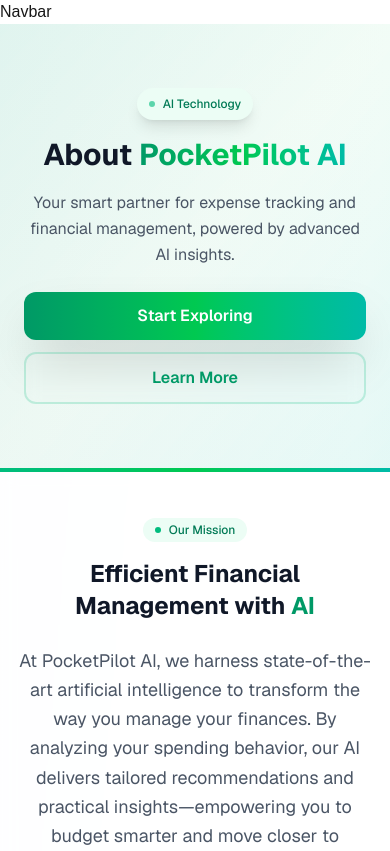
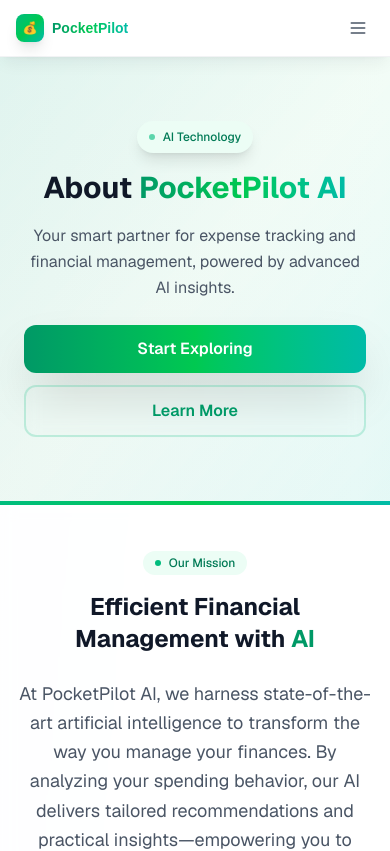
Before and after one commit to ridhwan-ra2005171/PocketPilotAI, a Next.js app: page /about in a window 390 px wide. Shown: the top 851 px of the page. Built offline with nearby package versions, Linux system fonts and the light colour scheme; no server answers.

Commit message:
fixed the navbar back
problem was the account was not added to the usser table in neon

```diff
--- a/components/Navbar.tsx
+++ b/components/Navbar.tsx
@@ -1,242 +1,241 @@
-// 'use client';
+'use client';
 
-// import { SignInButton, SignedIn, SignedOut, UserButton } from '@clerk/nextjs';
-// import Link from 'next/link';
-// import ThemeToggle from './ThemeToggle';
-// import { useState } from 'react';
-// import { checkUser } from '../lib/checkUser';
+import { SignInButton, SignedIn, SignedOut, UserButton } from '@clerk/nextjs';
+import Link from 'next/link';
+import ThemeToggle from './ThemeToggle';
+import { useState } from 'react';
 
-// export default function Navbar() {
+export default function Navbar() {
 
-//   const [isMobileMenuOpen, setIsMobileMenuOpen] = useState(false);
+  const [isMobileMenuOpen, setIsMobileMenuOpen] = useState(false);
 
 
-//   const toggleMobileMenu = () => {
-//     setIsMobileMenuOpen(!isMobileMenuOpen);
-//   };
+  const toggleMobileMenu = () => {
+    setIsMobileMenuOpen(!isMobileMenuOpen);
+  };
 
-//   const closeMobileMenu = () => {
-//     setIsMobileMenuOpen(false);
-//   };
-//   return (
-//     <nav className='sticky top-0 z-50 bg-white/95 dark:bg-gray-900/95 backdrop-blur-xl border-b border-gray-200/50 dark:border-gray-600/50 shadow-lg shadow-gray-900/5 dark:shadow-black/30'>
-//       <div className='max-w-7xl mx-auto px-4 sm:px-6 lg:px-8'>
-//         <div className='flex items-center justify-between h-14 sm:h-16'>
-//           {/* Logo Section */}
-//           <div className='flex items-center'>
-//             <Link
-//               href='/'
-//               className='flex items-center gap-2 sm:gap-3 flex-shrink-0 group transition-all duration-300 hover:scale-105'
-//               onClick={closeMobileMenu}
-//             >
-//               <div className='w-7 h-7 sm:w-8 sm:h-8 md:w-10 md:h-10 bg-gradient-to-br from-emerald-500 via-green-500 to-teal-500 rounded-lg sm:rounded-xl flex items-center justify-center shadow-lg group-hover:shadow-xl transition-all duration-300 group-hover:rotate-3'>
-//                 <span className='text-white text-xs sm:text-sm md:text-lg font-bold'>
-//                   💰
-//                 </span>
-//               </div>
-//               <span className='text-sm sm:text-base md:text-lg lg:text-xl font-bold bg-gradient-to-r from-emerald-600 via-green-500 to-teal-500 bg-clip-text text-transparent'>
-//                 <span className='hidden sm:inline'>PocketPilot AI</span>
-//                 <span className='sm:hidden'>PocketPilot</span>
-//               </span>
-//             </Link>
-//           </div>
+  const closeMobileMenu = () => {
+    setIsMobileMenuOpen(false);
+  };
+  return (
+    <nav className='sticky top-0 z-50 bg-white/95 dark:bg-gray-900/95 backdrop-blur-xl border-b border-gray-200/50 dark:border-gray-600/50 shadow-lg shadow-gray-900/5 dark:shadow-black/30'>
+      <div className='max-w-7xl mx-auto px-4 sm:px-6 lg:px-8'>
+        <div className='flex items-center justify-between h-14 sm:h-16'>
+          {/* Logo Section */}
+          <div className='flex items-center'>
+            <Link
+              href='/'
+              className='flex items-center gap-2 sm:gap-3 flex-shrink-0 group transition-all duration-300 hover:scale-105'
+              onClick={closeMobileMenu}
+            >
+              <div className='w-7 h-7 sm:w-8 sm:h-8 md:w-10 md:h-10 bg-gradient-to-br from-emerald-500 via-green-500 to-teal-500 rounded-lg sm:rounded-xl flex items-center justify-center shadow-lg group-hover:shadow-xl transition-all duration-300 group-hover:rotate-3'>
+                <span className='text-white text-xs sm:text-sm md:text-lg font-bold'>
+                  💰
+                </span>
+              </div>
+              <span className='text-sm sm:text-base md:text-lg lg:text-xl font-bold bg-gradient-to-r from-emerald-600 via-green-500 to-teal-500 bg-clip-text text-transparent'>
+                <span className='hidden sm:inline'>PocketPilot AI</span>
+                <span className='sm:hidden'>PocketPilot</span>
+              </span>
+            </Link>
+          </div>
 
-//           {/* Desktop Navigation Links */}
-//           <div className='hidden md:flex items-center space-x-1'>
-//             <Link
-//               href='/'
-//               className='relative text-gray-700 dark:text-gray-300 hover:text-emerald-600 dark:hover:text-emerald-400 px-3 lg:px-4 py-2 rounded-xl text-sm font-medium transition-all duration-200 hover:bg-emerald-50/50 dark:hover:bg-emerald-900/20 group'
-//             >
-//               <span className='relative z-10'>Home</span>
-//               <div className='absolute inset-0 bg-gradient-to-r from-emerald-500/10 to-green-500/10 rounded-xl opacity-0 group-hover:opacity-100 transition-opacity duration-200'></div>
-//             </Link>
+          {/* Desktop Navigation Links */}
+          <div className='hidden md:flex items-center space-x-1'>
+            <Link
+              href='/'
+              className='relative text-gray-700 dark:text-gray-300 hover:text-emerald-600 dark:hover:text-emerald-400 px-3 lg:px-4 py-2 rounded-xl text-sm font-medium transition-all duration-200 hover:bg-emerald-50/50 dark:hover:bg-emerald-900/20 group'
+            >
+              <span className='relative z-10'>Home</span>
+              <div className='absolute inset-0 bg-gradient-to-r from-emerald-500/10 to-green-500/10 rounded-xl opacity-0 group-hover:opacity-100 transition-opacity duration-200'></div>
+            </Link>
 
-//             <Link
-//               href='/about'
-//               className='relative text-gray-700 dark:text-gray-300 hover:text-emerald-600 dark:hover:text-emerald-400 px-3 lg:px-4 py-2 rounded-xl text-sm font-medium transition-all duration-200 hover:bg-emerald-50/50 dark:hover:bg-emerald-900/20 group'
-//             >
-//               <span className='relative z-10'>About</span>
-//               <div className='absolute inset-0 bg-gradient-to-r from-emerald-500/10 to-green-500/10 rounded-xl opacity-0 group-hover:opacity-100 transition-opacity duration-200'></div>
-//             </Link>
+            <Link
+              href='/about'
+              className='relative text-gray-700 dark:text-gray-300 hover:text-emerald-600 dark:hover:text-emerald-400 px-3 lg:px-4 py-2 rounded-xl text-sm font-medium transition-all duration-200 hover:bg-emerald-50/50 dark:hover:bg-emerald-900/20 group'
+            >
+              <span className='relative z-10'>About</span>
+              <div className='absolute inset-0 bg-gradient-to-r from-emerald-500/10 to-green-500/10 rounded-xl opacity-0 group-hover:opacity-100 transition-opacity duration-200'></div>
+            </Link>
 
-//             <Link
-//               href='/contact'
-//               className='relative text-gray-700 dark:text-gray-300 hover:text-emerald-600 dark:hover:text-emerald-400 px-3 lg:px-4 py-2 rounded-xl text-sm font-medium transition-all duration-200 hover:bg-emerald-50/50 dark:hover:bg-emerald-900/20 group'
-//             >
-//               <span className='relative z-10'>Contact</span>
-//               <div className='absolute inset-0 bg-gradient-to-r from-emerald-500/10 to-green-500/10 rounded-xl opacity-0 group-hover:opacity-100 transition-opacity duration-200'></div>
-//             </Link>
-//           </div>
+            <Link
+              href='/contact'
+              className='relative text-gray-700 dark:text-gray-300 hover:text-emerald-600 dark:hover:text-emerald-400 px-3 lg:px-4 py-2 rounded-xl text-sm font-medium transition-all duration-200 hover:bg-emerald-50/50 dark:hover:bg-emerald-900/20 group'
+            >
+              <span className='relative z-10'>Contact</span>
+              <div className='absolute inset-0 bg-gradient-to-r from-emerald-500/10 to-green-500/10 rounded-xl opacity-0 group-hover:opacity-100 transition-opacity duration-200'></div>
+            </Link>
+          </div>
 
-//           {/* Right Section */}
-//           <div className='flex items-center space-x-1 sm:space-x-2'>
-//             {/* Theme Toggle */}
-//             {/* <div className='p-0.5 sm:p-1'>
-//               <ThemeToggle />
-//             </div> */}
+          {/* Right Section */}
+          <div className='flex items-center space-x-1 sm:space-x-2'>
+            {/* Theme Toggle */}
+            {/* <div className='p-0.5 sm:p-1'>
+              <ThemeToggle />
+            </div> */}
 
-//             {/* Authentication - Desktop */}
-//             <div className='hidden sm:block'>
-//               <SignedOut>
-//                 <SignInButton>
-//                   <button className='relative overflow-hidden bg-gradient-to-r from-emerald-500 via-green-500 to-teal-500 hover:from-emerald-600 hover:via-green-600 hover:to-teal-600 text-white px-3 sm:px-4 py-2 rounded-lg sm:rounded-xl text-xs sm:text-sm font-semibold shadow-lg hover:shadow-xl transition-all duration-300 transform hover:scale-105 active:scale-95 cursor-pointer'>
-//                     <div className='relative z-10 flex items-center gap-1 sm:gap-2'>
-//                       <span>Sign In</span>
-//                       <svg
-//                         className='w-3 h-3 sm:w-4 sm:h-4'
-//                         fill='none'
-//                         stroke='currentColor'
-//                         viewBox='0 0 24 24'
-//                       >
-//                         <path
-//                           strokeLinecap='round'
-//                           strokeLinejoin='round'
-//                           strokeWidth={2}
-//                           d='M11 16l-4-4m0 0l4-4m-4 4h14m-5 4v1a3 3 0 01-3 3H6a3 3 0 01-3-3V7a3 3 0 013-3h7a3 3 0 013 3v1'
-//                         />
-//                       </svg>
-//                     </div>
-//                     <div className='absolute inset-0 bg-gradient-to-r from-white/20 to-transparent opacity-0 hover:opacity-100 transition-opacity duration-300'></div>
-//                   </button>
-//                 </SignInButton>
-//               </SignedOut>
+            {/* Authentication - Desktop */}
+            <div className='hidden sm:block'>
+              <SignedOut>
+                <SignInButton>
+                  <button className='relative overflow-hidden bg-gradient-to-r from-emerald-500 via-green-500 to-teal-500 hover:from-emerald-600 hover:via-green-600 hover:to-teal-600 text-white px-3 sm:px-4 py-2 rounded-lg sm:rounded-xl text-xs sm:text-sm font-semibold shadow-lg hover:shadow-xl transition-all duration-300 transform hover:scale-105 active:scale-95 cursor-pointer'>
+                    <div className='relative z-10 flex items-center gap-1 sm:gap-2'>
+                      <span>Sign In</span>
+                      <svg
+                        className='w-3 h-3 sm:w-4 sm:h-4'
+                        fill='none'
+                        stroke='currentColor'
+                        viewBox='0 0 24 24'
+                      >
+                        <path
+                          strokeLinecap='round'
+                          strokeLinejoin='round'
+                          strokeWidth={2}
+                          d='M11 16l-4-4m0 0l4-4m-4 4h14m-5 4v1a3 3 0 01-3 3H6a3 3 0 01-3-3V7a3 3 0 013-3h7a3 3 0 013 3v1'
+                        />
+                      </svg>
+                    </div>
+                    <div className='absolute inset-0 bg-gradient-to-r from-white/20 to-transparent opacity-0 hover:opacity-100 transition-opacity duration-300'></div>
+                  </button>
+                </SignInButton>
+              </SignedOut>
 
-//               <SignedIn>
-//                 <div className='p-0.5 sm:p-1 rounded-lg sm:rounded-xl bg-gradient-to-r from-emerald-100/50 to-green-100/50 dark:from-emerald-900/20 dark:to-green-900/20 backdrop-blur-sm border border-emerald-200/30 dark:border-emerald-700/30'>
-//                   <UserButton
-//                     appearance={{
-//                       elements: {
-//                         avatarBox:
-//                           'w-6 h-6 sm:w-8 sm:h-8 hover:scale-110 transition-transform duration-200',
-//                         userButtonBox: 'flex items-center justify-center',
-//                       },
-//                     }}
-//                   />
-//                 </div>
-//               </SignedIn>
-//             </div>
+              <SignedIn>
+                <div className='p-0.5 sm:p-1 rounded-lg sm:rounded-xl bg-gradient-to-r from-emerald-100/50 to-green-100/50 dark:from-emerald-900/20 dark:to-green-900/20 backdrop-blur-sm border border-emerald-200/30 dark:border-emerald-700/30'>
+                  <UserButton
+                    appearance={{
+                      elements: {
+                        avatarBox:
+                          'w-6 h-6 sm:w-8 sm:h-8 hover:scale-110 transition-transform duration-200',
+                        userButtonBox: 'flex items-center justify-center',
+                      },
+                    }}
+                  />
+                </div>
+              </SignedIn>
+            </div>
 
-//             {/* Mobile Menu Button */}
-//             <button
-//               onClick={toggleMobileMenu}
-//               className='md:hidden p-1.5 sm:p-2 rounded-lg sm:rounded-xl text-gray-600 dark:text-gray-300 hover:text-emerald-600 dark:hover:text-emerald-400 hover:bg-emerald-50/50 dark:hover:bg-emerald-900/20 transition-all duration-200 active:scale-95'
-//               aria-label='Toggle mobile menu'
-//             >
-//               <svg
-//                 className={`w-5 h-5 sm:w-6 sm:h-6 transition-transform duration-200 ${
-//                   isMobileMenuOpen ? 'rotate-90' : ''
-//                 }`}
-//                 fill='none'
-//                 stroke='currentColor'
-//                 viewBox='0 0 24 24'
-//               >
-//                 {isMobileMenuOpen ? (
-//                   <path
-//                     strokeLinecap='round'
-//                     strokeLinejoin='round'
-//                     strokeWidth={2}
-//                     d='M6 18L18 6M6 6l12 12'
-//                   />
-//                 ) : (
-//                   <path
-//                     strokeLinecap='round'
-//                     strokeLinejoin='round'
-//                     strokeWidth={2}
-//                     d='M4 6h16M4 12h16M4 18h16'
-//                   />
-//                 )}
-//               </svg>
-//             </button>
-//           </div>
-//         </div>
+            {/* Mobile Menu Button */}
+            <button
+              onClick={toggleMobileMenu}
+              className='md:hidden p-1.5 sm:p-2 rounded-lg sm:rounded-xl text-gray-600 dark:text-gray-300 hover:text-emerald-600 dark:hover:text-emerald-400 hover:bg-emerald-50/50 dark:hover:bg-emerald-900/20 transition-all duration-200 active:scale-95'
+              aria-label='Toggle mobile menu'
+            >
+              <svg
+                className={`w-5 h-5 sm:w-6 sm:h-6 transition-transform duration-200 ${
+                  isMobileMenuOpen ? 'rotate-90' : ''
+                }`}
+                fill='none'
+                stroke='currentColor'
+                viewBox='0 0 24 24'
+              >
+                {isMobileMenuOpen ? (
+                  <path
+                    strokeLinecap='round'
+                    strokeLinejoin='round'
+                    strokeWidth={2}
+                    d='M6 18L18 6M6 6l12 12'
+                  />
+                ) : (
+                  <path
+                    strokeLinecap='round'
+                    strokeLinejoin='round'
+                    strokeWidth={2}
+                    d='M4 6h16M4 12h16M4 18h16'
+                  />
+                )}
+              </svg>
+            </button>
+          </div>
+        </div>
 
-//         {/* Mobile Menu */}
-//         <div
-//           className={`md:hidden transition-all duration-300 ease-in-out ${
-//             isMobileMenuOpen
-//               ? 'max-h-96 opacity-100 pb-3 sm:pb-4'
-//               : 'max-h-0 opacity-0 overflow-hidden'
-//           }`}
-//         >
-//           <div className='px-2 pt-2 pb-3 space-y-1 bg-white/80 dark:bg-gray-800/80 backdrop-blur-sm rounded-xl border border-gray-200/50 dark:border-gray-600/50 mt-2 shadow-lg'>
-//             {/* Mobile Navigation Links */}
-//             <Link
-//               href='/'
-//               className='flex items-center gap-3 px-3 py-2.5 rounded-lg text-gray-700 dark:text-gray-300 hover:text-emerald-600 dark:hover:text-emerald-400 hover:bg-emerald-50/50 dark:hover:bg-emerald-900/20 text-sm font-medium transition-all duration-200 active:scale-95'
-//               onClick={closeMobileMenu}
-//             >
-//               <span className='text-base'>🏠</span>
-//               <span>Home</span>
-//             </Link>
-//             <Link
-//               href='/about'
-//               className='flex items-center gap-3 px-3 py-2.5 rounded-lg text-gray-700 dark:text-gray-300 hover:text-emerald-600 dark:hover:text-emerald-400 hover:bg-emerald-50/50 dark:hover:bg-emerald-900/20 text-sm font-medium transition-all duration-200 active:scale-95'
-//               onClick={closeMobileMenu}
-//             >
-//               <span className='text-base'>ℹ️</span>
-//               <span>About</span>
-//             </Link>
-//             <Link
-//               href='/contact'
-//               className='flex items-center gap-3 px-3 py-2.5 rounded-lg text-gray-700 dark:text-gray-300 hover:text-emerald-600 dark:hover:text-emerald-400 hover:bg-emerald-50/50 dark:hover:bg-emerald-900/20 text-sm font-medium transition-all duration-200 active:scale-95'
-//               onClick={closeMobileMenu}
-//             >
-//               <span className='text-base'>📞</span>
-//               <span>Contact</span>
-//             </Link>
+        {/* Mobile Menu */}
+        <div
+          className={`md:hidden transition-all duration-300 ease-in-out ${
+            isMobileMenuOpen
+              ? 'max-h-96 opacity-100 pb-3 sm:pb-4'
+              : 'max-h-0 opacity-0 overflow-hidden'
+          }`}
+        >
+          <div className='px-2 pt-2 pb-3 space-y-1 bg-white/80 dark:bg-gray-800/80 backdrop-blur-sm rounded-xl border border-gray-200/50 dark:border-gray-600/50 mt-2 shadow-lg'>
+            {/* Mobile Navigation Links */}
+            <Link
+              href='/'
+              className='flex items-center gap-3 px-3 py-2.5 rounded-lg text-gray-700 dark:text-gray-300 hover:text-emerald-600 dark:hover:text-emerald-400 hover:bg-emerald-50/50 dark:hover:bg-emerald-900/20 text-sm font-medium transition-all duration-200 active:scale-95'
+              onClick={closeMobileMenu}
+            >
+              <span className='text-base'>🏠</span>
+              <span>Home</span>
+            </Link>
+            <Link
+              href='/about'
+              className='flex items-center gap-3 px-3 py-2.5 rounded-lg text-gray-700 dark:text-gray-300 hover:text-emerald-600 dark:hover:text-emerald-400 hover:bg-emerald-50/50 dark:hover:bg-emerald-900/20 text-sm font-medium transition-all duration-200 active:scale-95'
+              onClick={closeMobileMenu}
+            >
+              <span className='text-base'>ℹ️</span>
+              <span>About</span>
+            </Link>
+            <Link
+              href='/contact'
+              className='flex items-center gap-3 px-3 py-2.5 rounded-lg text-gray-700 dark:text-gray-300 hover:text-emerald-600 dark:hover:text-emerald-400 hover:bg-emerald-50/50 dark:hover:bg-emerald-900/20 text-sm font-medium transition-all duration-200 active:scale-95'
+              onClick={closeMobileMenu}
+            >
+              <span className='text-base'>📞</span>
+              <span>Contact</span>
+            </Link>
 
-//             {/* Mobile Authentication */}
-//             <div className='pt-3 border-t border-gray-200/50 dark:border-gray-600/50'>
-//               <SignedOut>
-//                 <SignInButton>
-//                   <button
-//                     className='w-full bg-gradient-to-r from-emerald-500 via-green-500 to-teal-500 hover:from-emerald-600 hover:via-green-600 hover:to-teal-600 text-white px-4 py-3 rounded-xl text-sm font-semibold shadow-lg hover:shadow-xl transition-all duration-300 flex items-center justify-center gap-2 active:scale-95'
-//                     onClick={closeMobileMenu}
-//                   >
-//                     <span>Sign In</span>
-//                     <svg
-//                       className='w-4 h-4'
-//                       fill='none'
-//                       stroke='currentColor'
-//                       viewBox='0 0 24 24'
-//                     >
-//                       <path
-//                         strokeLinecap='round'
-//                         strokeLinejoin='round'
-//                         strokeWidth={2}
-//                         d='M11 16l-4-4m0 0l4-4m-4 4h14m-5 4v1a3 3 0 01-3 3H6a3 3 0 01-3-3V7a3 3 0 013-3h7a3 3 0 013 3v1'
-//                       />
-//                     </svg>
-//                   </button>
-//                 </SignInButton>
-//               </SignedOut>
+            {/* Mobile Authentication */}
+            <div className='pt-3 border-t border-gray-200/50 dark:border-gray-600/50'>
+              <SignedOut>
+                <SignInButton>
+                  <button
+                    className='w-full bg-gradient-to-r from-emerald-500 via-green-500 to-teal-500 hover:from-emerald-600 hover:via-green-600 hover:to-teal-600 text-white px-4 py-3 rounded-xl text-sm font-semibold shadow-lg hover:shadow-xl transition-all duration-300 flex items-center justify-center gap-2 active:scale-95'
+                    onClick={closeMobileMenu}
+                  >
+                    <span>Sign In</span>
+                    <svg
+                      className='w-4 h-4'
+                      fill='none'
+                      stroke='currentColor'
+                      viewBox='0 0 24 24'
+                    >
+                      <path
+                        strokeLinecap='round'
+                        strokeLinejoin='round'
+                        strokeWidth={2}
+                        d='M11 16l-4-4m0 0l4-4m-4 4h14m-5 4v1a3 3 0 01-3 3H6a3 3 0 01-3-3V7a3 3 0 013-3h7a3 3 0 013 3v1'
+                      />
+                    </svg>
+                  </button>
+                </SignInButton>
+              </SignedOut>
 
-//               <SignedIn>
-//                 <div className='flex items-center justify-center p-3 rounded-xl bg-gradient-to-r from-emerald-100/50 to-green-100/50 dark:from-emerald-900/20 dark:to-green-900/20 backdrop-blur-sm border border-emerald-200/30 dark:border-emerald-700/30'>
-//                   <UserButton
-//                     appearance={{
-//                       elements: {
-//                         avatarBox:
-//                           'w-8 h-8 hover:scale-110 transition-transform duration-200',
-//                         userButtonBox: 'flex items-center justify-center',
-//                       },
-//                     }}
-//                   />
-//                 </div>
-//               </SignedIn>
-//             </div>
-//           </div>
-//         </div>
-//       </div>
-//     </nav>
-//   );
-// }
+              <SignedIn>
+                <div className='flex items-center justify-center p-3 rounded-xl bg-gradient-to-r from-emerald-100/50 to-green-100/50 dark:from-emerald-900/20 dark:to-green-900/20 backdrop-blur-sm border border-emerald-200/30 dark:border-emerald-700/30'>
+                  <UserButton
+                    appearance={{
+                      elements: {
+                        avatarBox:
+                          'w-8 h-8 hover:scale-110 transition-transform duration-200',
+                        userButtonBox: 'flex items-center justify-center',
+                      },
+                    }}
+                  />
+                </div>
+              </SignedIn>
+            </div>
+          </div>
+        </div>
+      </div>
+    </nav>
+  );
+}
 
 
 //dont forget to comment below
-import { checkUser } from "../lib/checkUser";
+// import { checkUser } from "../lib/checkUser";
 
-export default async function Navbar() {
-  const user = await checkUser();
-  return <div>Navbar</div>;
-}
+// export default async function Navbar() {
+//   const user = await checkUser();
+//   return <div>Navbar</div>;
+// }
```
